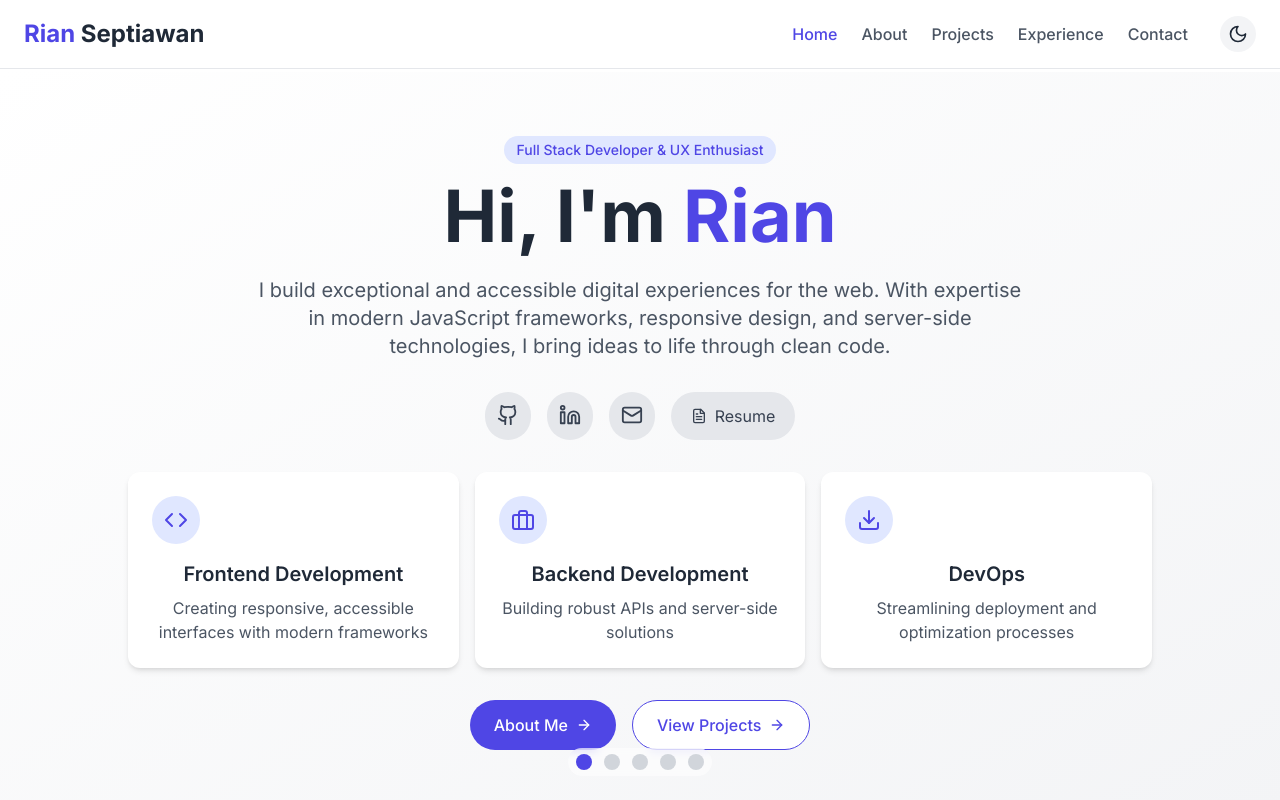
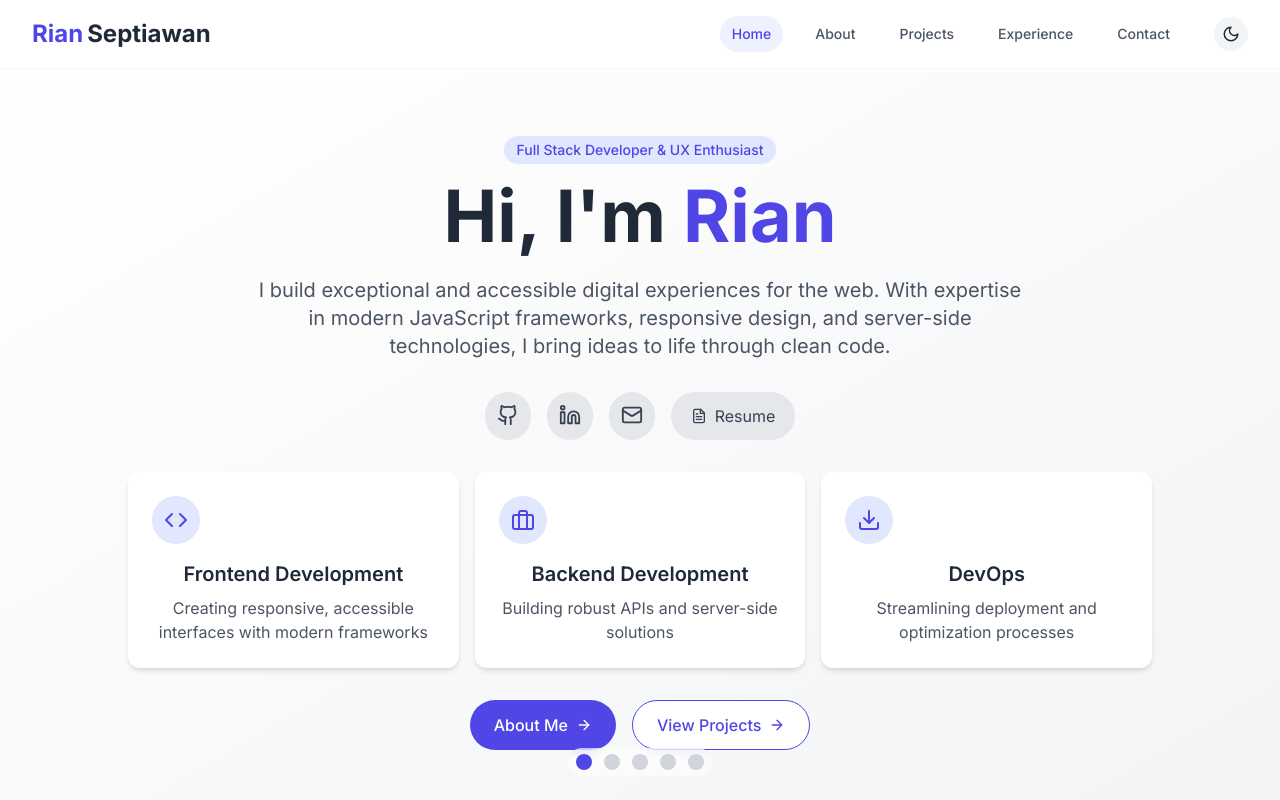
Before and after one commit to Ryan-infitech/portfolio, a React (Vite) app: page / in a window 1280 px wide. Built offline with nearby package versions, Linux system fonts and the light colour scheme.

Commit message:
more simplified

```diff
--- a/src/components/Navbar.tsx
+++ b/src/components/Navbar.tsx
@@ -28,37 +28,49 @@ const Navbar: React.FC<NavbarProps> = ({
 
   return (
     <motion.nav
-      className="fixed top-0 left-0 right-0 z-50 px-4 sm:px-6 py-3 sm:py-4 flex justify-between items-center bg-white/90 dark:bg-gray-900/90 backdrop-blur-md border-b border-gray-200 dark:border-gray-700/50"
+      className="fixed top-0 left-0 right-0 z-50 px-5 sm:px-8 py-4 flex justify-between items-center bg-white/80 dark:bg-gray-900/80 backdrop-blur-lg shadow-sm"
       initial={{ y: -100 }}
       animate={{ y: 0 }}
-      transition={{ duration: 0.5 }}
+      transition={{ duration: 0.5, ease: "easeOut" }}
     >
       <motion.div
-        className="text-xl sm:text-2xl font-bold text-gray-800 dark:text-white"
-        whileHover={{ scale: 1.05 }}
+        className="text-xl sm:text-2xl font-bold text-gray-800 dark:text-white flex items-center"
+        whileHover={{ scale: 1.03 }}
+        transition={{ type: "spring", stiffness: 400, damping: 10 }}
       >
-        <span className="text-indigo-600 dark:text-indigo-400">Rian </span>
+        <span className="text-indigo-600 dark:text-indigo-400 mr-1">Rian</span>
         Septiawan
       </motion.div>
 
       {/* Desktop Navigation */}
-      <div className="hidden md:flex items-center space-x-8">
-        <ul className="flex space-x-6">
+      <div className="hidden md:flex items-center space-x-6">
+        <ul className="flex space-x-1">
           {sections.map((section) => (
             <motion.li
               key={section.id}
-              whileHover={{ scale: 1.1 }}
-              whileTap={{ scale: 0.95 }}
+              className="relative px-2"
+              whileHover={{ scale: 1.05 }}
+              transition={{ type: "spring", stiffness: 400, damping: 17 }}
             >
               <button
                 onClick={() => setCurrentSection(section.id)}
-                className={`font-medium ${
+                className={`relative py-2 px-3 rounded-full font-medium text-sm transition-colors duration-200
+                  ${
                     currentSection === section.id
                       ? "text-indigo-600 dark:text-indigo-400"
                       : "text-gray-600 dark:text-gray-300 hover:text-indigo-600 dark:hover:text-indigo-400"
                   }`}
               >
                 {section.name}
+                {currentSection === section.id && (
+                  <motion.div
+                    layoutId="activeSection"
+                    className="absolute inset-0 bg-indigo-50 dark:bg-indigo-900/30 rounded-full -z-10"
+                    initial={{ opacity: 0 }}
+                    animate={{ opacity: 1 }}
+                    transition={{ type: "spring", stiffness: 300, damping: 30 }}
+                  />
+                )}
               </button>
             </motion.li>
           ))}
@@ -66,14 +78,15 @@ const Navbar: React.FC<NavbarProps> = ({
 
         <motion.button
           onClick={toggleTheme}
-          className="p-2 rounded-full bg-gray-100 dark:bg-gray-800 text-gray-800 dark:text-gray-200"
+          className="p-2 rounded-full bg-gray-100 dark:bg-gray-800 text-gray-800 dark:text-gray-200 hover:bg-gray-200 dark:hover:bg-gray-700 transition-colors duration-200"
           whileHover={{ scale: 1.1 }}
           whileTap={{ scale: 0.9 }}
+          transition={{ type: "spring", stiffness: 400, damping: 17 }}
           aria-label={
             theme === "light" ? "Switch to dark mode" : "Switch to light mode"
           }
         >
-          {theme === "light" ? <Moon size={20} /> : <Sun size={20} />}
+          {theme === "light" ? <Moon size={18} /> : <Sun size={18} />}
         </motion.button>
       </div>
 
@@ -81,53 +94,60 @@ const Navbar: React.FC<NavbarProps> = ({
       <div className="flex items-center space-x-3 md:hidden">
         <motion.button
           onClick={toggleTheme}
-          className="p-1.5 rounded-full bg-gray-100 dark:bg-gray-800 text-gray-800 dark:text-gray-200"
+          className="p-1.5 rounded-full bg-gray-100 dark:bg-gray-800 text-gray-800 dark:text-gray-200 hover:bg-gray-200 dark:hover:bg-gray-700 transition-colors duration-200"
           whileHover={{ scale: 1.1 }}
           whileTap={{ scale: 0.9 }}
           aria-label={
             theme === "light" ? "Switch to dark mode" : "Switch to light mode"
           }
         >
-          {theme === "light" ? <Moon size={18} /> : <Sun size={18} />}
+          {theme === "light" ? <Moon size={16} /> : <Sun size={16} />}
         </motion.button>
 
         <motion.button
           onClick={() => setIsMenuOpen(!isMenuOpen)}
-          className="p-1.5 text-gray-800 dark:text-white"
+          className="p-1.5 rounded-full hover:bg-gray-100 dark:hover:bg-gray-800 text-gray-800 dark:text-white transition-colors duration-200"
           whileHover={{ scale: 1.1 }}
           whileTap={{ scale: 0.9 }}
           aria-label={isMenuOpen ? "Close menu" : "Open menu"}
         >
-          {isMenuOpen ? <X size={22} /> : <Menu size={22} />}
+          {isMenuOpen ? <X size={20} /> : <Menu size={20} />}
         </motion.button>
       </div>
 
       {/* Mobile Menu */}
       {isMenuOpen && (
         <motion.div
-          className="absolute top-full left-0 right-0 bg-white dark:bg-gray-900 shadow-lg md:hidden"
-          initial={{ opacity: 0, y: -20 }}
-          animate={{ opacity: 1, y: 0 }}
-          exit={{ opacity: 0, y: -20 }}
-          transition={{ duration: 0.2 }}
+          className="absolute top-full left-0 right-0 bg-white/95 dark:bg-gray-900/95 backdrop-blur-md shadow-lg md:hidden mt-1 rounded-b-xl overflow-hidden"
+          initial={{ opacity: 0, height: 0 }}
+          animate={{ opacity: 1, height: "auto" }}
+          exit={{ opacity: 0, height: 0 }}
+          transition={{ duration: 0.3, ease: "easeInOut" }}
         >
-          <ul className="py-2">
+          <ul className="py-3">
             {sections.map((section) => (
-              <li key={section.id} className="px-6 py-2">
+              <motion.li
+                key={section.id}
+                initial={{ opacity: 0, x: -10 }}
+                animate={{ opacity: 1, x: 0 }}
+                transition={{ duration: 0.2, delay: section.id * 0.05 }}
+                className="px-5 py-2"
+              >
                 <button
                   onClick={() => {
                     setCurrentSection(section.id);
                     setIsMenuOpen(false);
                   }}
-                  className={`block w-full text-left font-medium ${
+                  className={`block w-full text-left font-medium text-sm py-2 px-3 rounded-lg transition-colors duration-200
+                    ${
                       currentSection === section.id
-                      ? "text-indigo-600 dark:text-indigo-400"
+                        ? "text-indigo-600 dark:text-indigo-400 bg-indigo-50 dark:bg-indigo-900/30"
                         : "text-gray-600 dark:text-gray-300"
                     }`}
                 >
                   {section.name}
                 </button>
-              </li>
+              </motion.li>
             ))}
           </ul>
         </motion.div>
```
Lines whose indentation alone changed are shown as unchanged.
